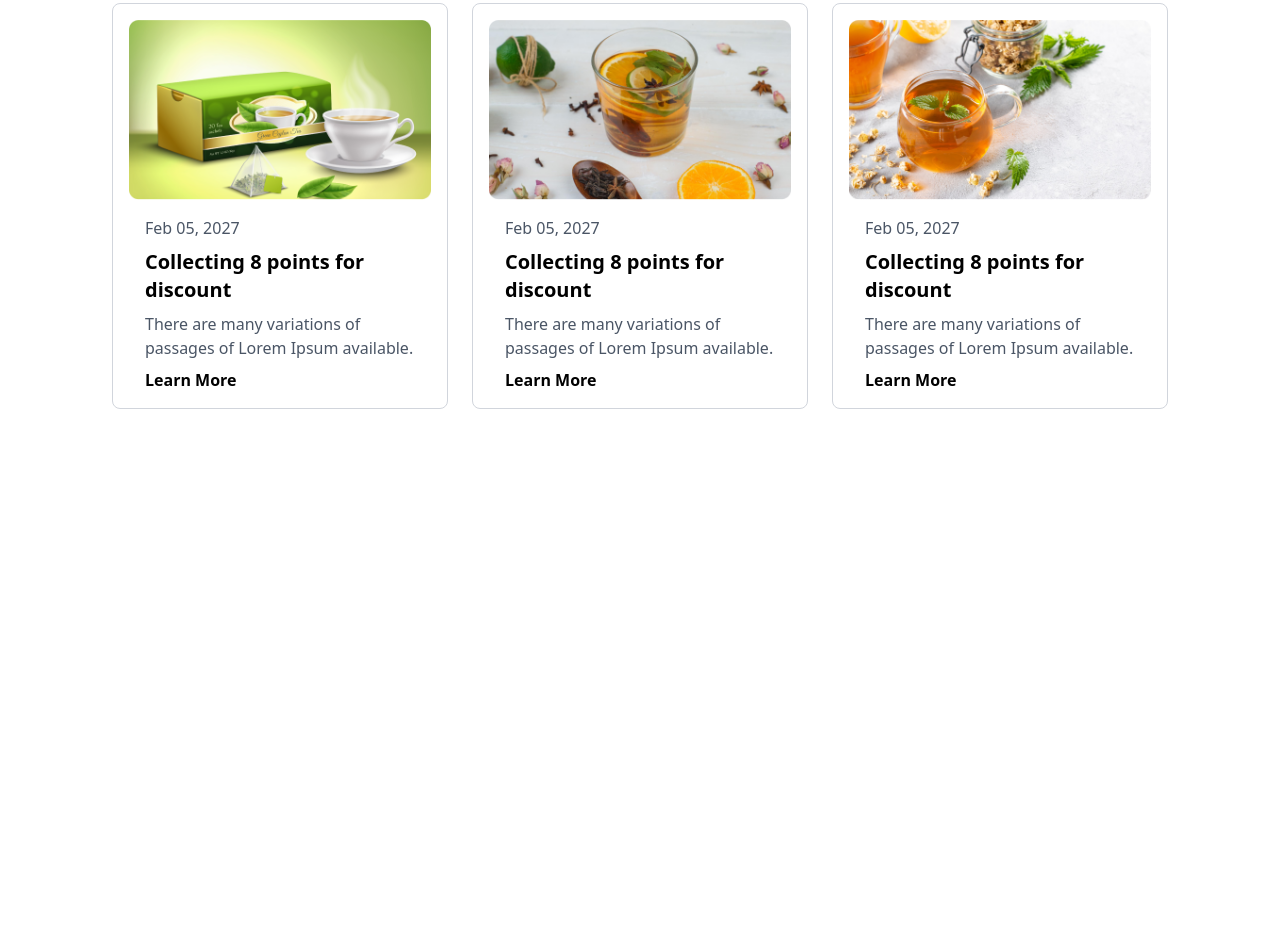
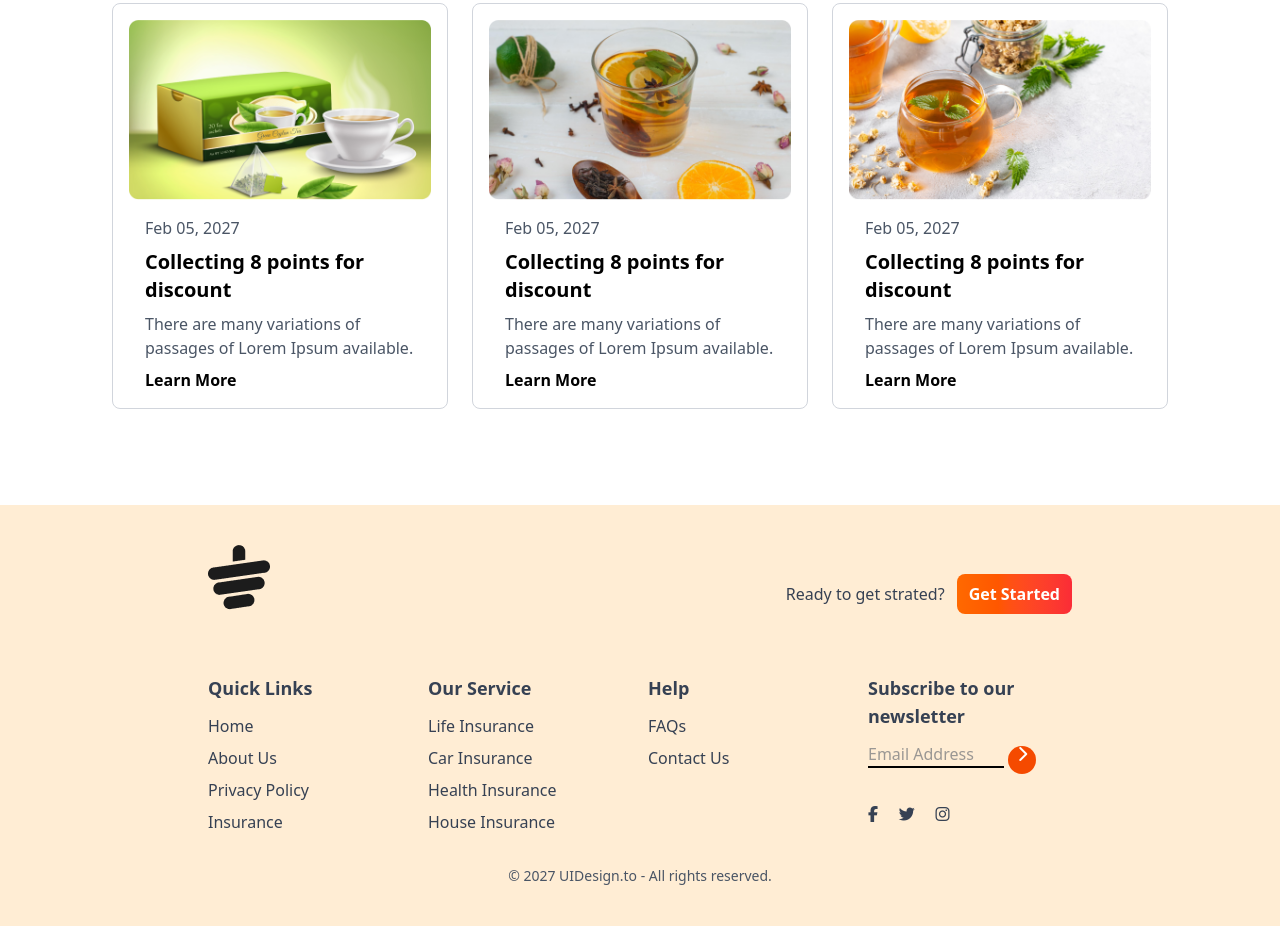
Before and after one commit to rafayel-islam/tea-house, a plain HTML site: page index.html in a window 1280 px wide. Shown: the part 2753-3679 px from the top of the page. Before the commit the page ends 3258 px from the top, so only its background shows below. Drawn offline with nearby package versions, Linux system fonts and the light colour scheme.

Commit message:
Footer Section Done

```diff
--- a/index.html
+++ b/index.html
@@ -213,5 +213,87 @@
              </div>
           </section>
      </main>
+     <!-- Footer Section -->
+      <footer class="bg-orange-100 text-gray-700 py-10 px-4 md:px-16">
+        <div class="w-9/12 mx-auto">
+          <!-- Logo -->
+           <div class="mb-8 flex justify-between"><img class="mb-8" src="images/cup.png" alt="">
+            <div class="flex items-center gap-3">
+              <h4>Ready to get strated?</h4>
+              <button class="bg-gradient-to-r from-orange-500 to-red-500 px-3 py-2 rounded-lg text-white font-bold">Get Started</button>
+            </div>
+           </div>
+           <!-- Links -->
+            <div class="grid grid-cols-1 md:grid-cols-2 lg:grid-cols-4 gap-4">
+              <!-- first Colum -->
+               <div>
+                <h3 class="font-semibold text-lg mb-3">Quick Links</h3>
+                <ul class="space-y-2">
+                  <li>
+                    <a class="hover:text-orange-600" href="#">Home</a>
+                  </li>
+                  <li>
+                    <a class="hover:text-orange-600" href="#">About Us</a>
+                  </li>
+                  <li>
+                    <a class="hover:text-orange-600" href="#">Privacy Policy</a>
+                  </li>
+                  <li>
+                    <a class="hover:text-orange-600" href="#">Insurance</a>
+                  </li>
+                </ul>
+               </div>
+               <!-- Second Colum -->
+               <div>
+                <h3 class="font-semibold text-lg mb-3">Our Service</h3>
+                <ul class="space-y-2">
+                  <li>
+                    <a class="hover:text-orange-600" href="#">Life Insurance</a>
+                  </li>
+                  <li>
+                    <a class="hover:text-orange-600" href="#">Car Insurance</a>
+                  </li>
+                  <li>
+                    <a class="hover:text-orange-600" href="#">Health Insurance</a>
+                  </li>
+                  <li>
+                    <a class="hover:text-orange-600" href="#">House Insurance</a>
+                  </li>
+                </ul>
+               </div>
+               <!-- Third Colum -->
+               <div>
+                <h3 class="font-semibold text-lg mb-3">Help</h3>
+                <ul class="space-y-2">
+                  <li>
+                    <a class="hover:text-orange-600" href="#">FAQs</a>
+                  </li>
+                  <li>
+                    <a class="hover:text-orange-600" href="#">Contact Us</a>
+                  </li>
+                </ul>
+               </div>
+               <!-- Fourth Colum -->
+                <div>
+                  <h3 class="font-semibold text-lg mb-3">Subscribe to our newsletter</h3>
+                  <div class="flex flex-col space-y-2">
+                    <div>
+                      <input placeholder="Email Address" type="email" name="email" class="bg-transparent border-b-2 border-black w-4/6 focus:outline-none">
+
+                      <button><i class="fa-solid fa-chevron-right w-7 h-7 bg-orange-600 inline-flex rounded-full text-white justify-center items-center"></i></button>
+                      <div class="flex justify-between w-2/5 mb-2 mt-8">
+                        <i class="fa-brands fa-facebook-f"></i>
+                        <i class="fa-brands fa-twitter"></i>
+                        <i class="fa-brands fa-instagram"></i>
+                      </div>
+                    </div>
+                  </div>
+                </div>
+            </div>
+            <div class="text-center pt-4 mt-4">
+              <p class="text-sm text-gray-600">© 2027 UIDesign.to - All rights reserved.</p>
+            </div>
+        </div>
+      </footer>
 </body>
 </html>
```
